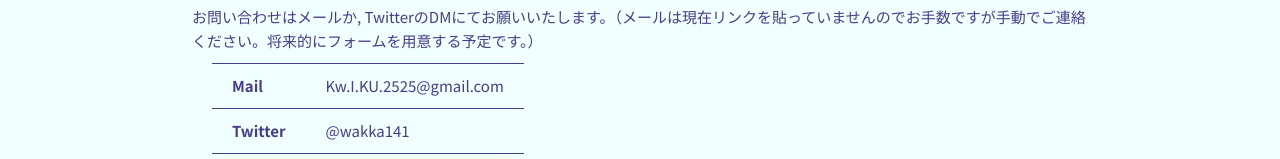
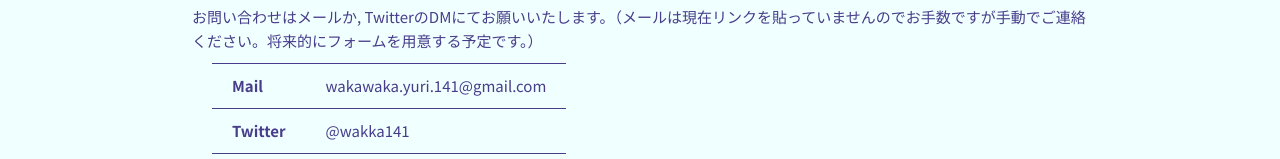
Before and after one commit to littleIkawa/blue-magic-lantern, a SvelteKit app: page /contact in a window 1280 px wide. Shown: the part 161-320 px from the top of the page. Built offline with nearby package versions, Linux system fonts and the light colour scheme.

Commit message:
fix address

```diff
--- a/src/routes/contact/+page.svelte
+++ b/src/routes/contact/+page.svelte
@@ -12,7 +12,7 @@
     <tbody>
       <tr>
         <th>Mail</th>
-        <td> Kw.I.KU.2525@gmail.com </td>
+        <td>wakawaka.yuri.141@gmail.com</td>
       </tr>
       <tr>
         <th>Twitter</th>
```
